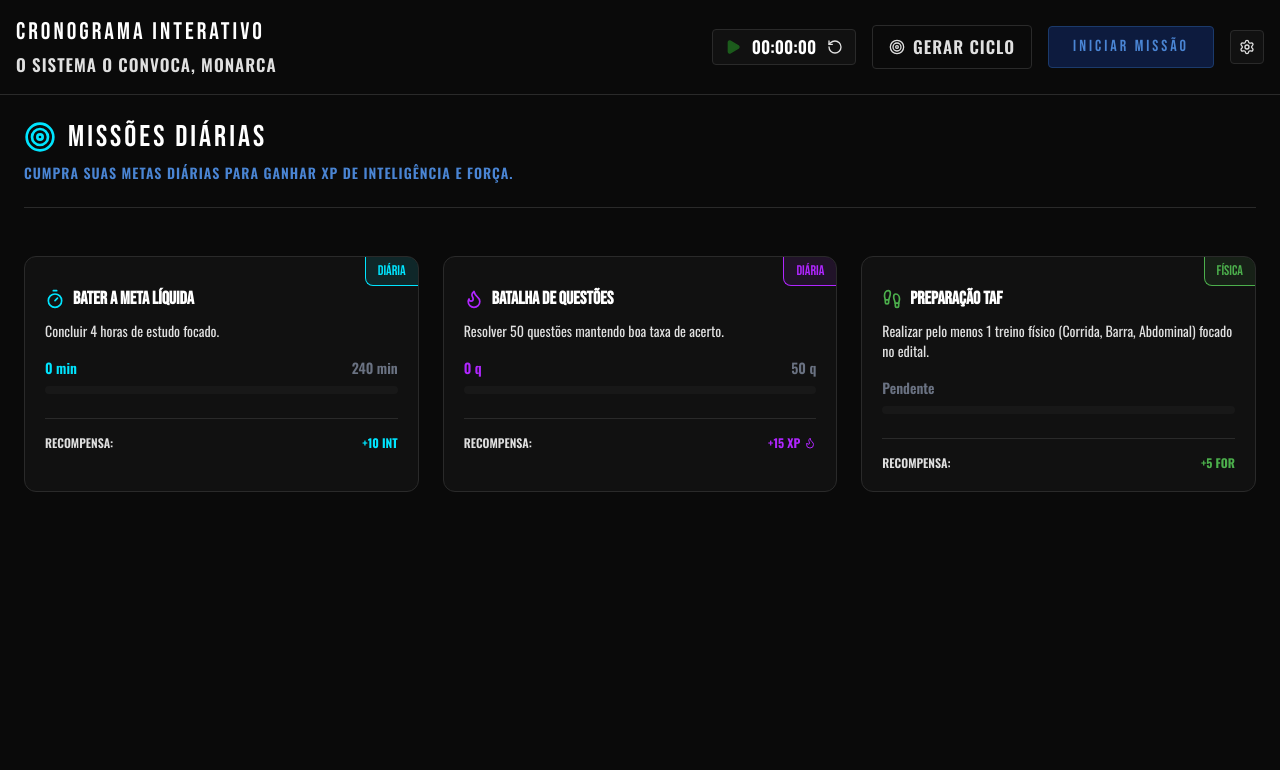
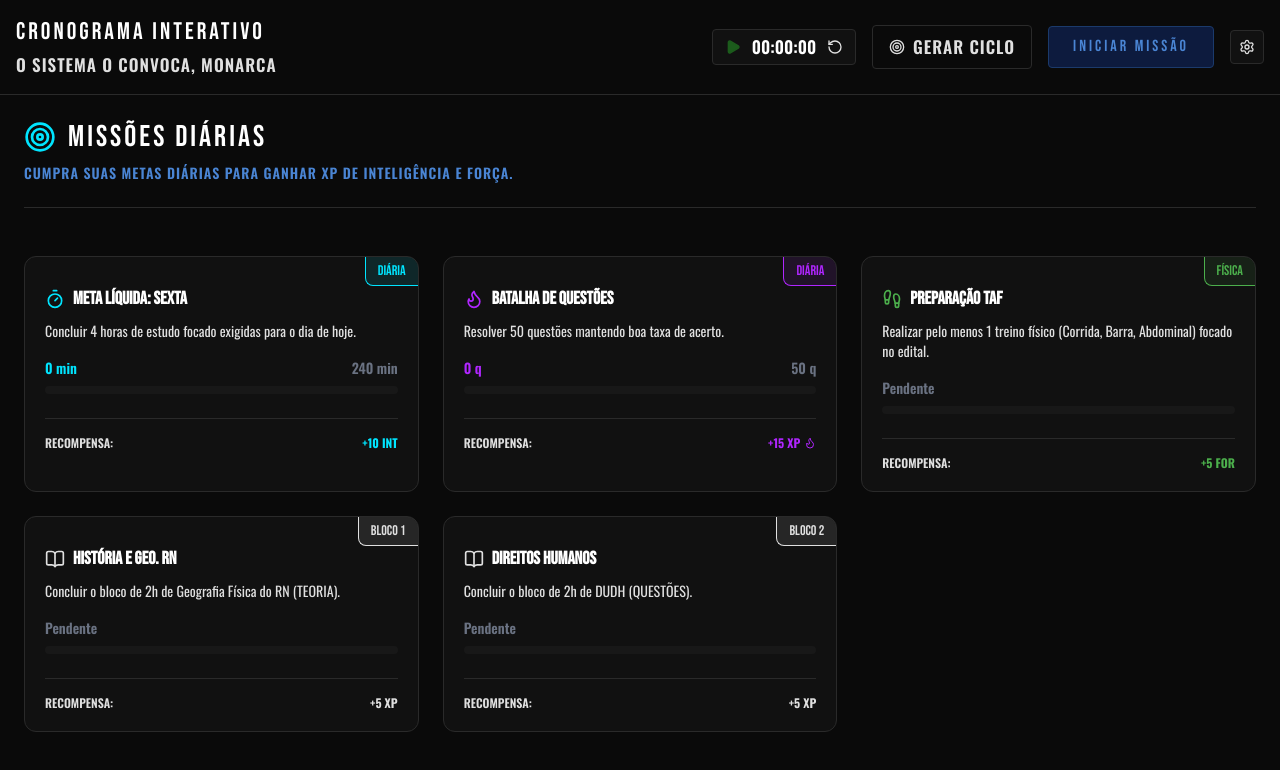
Before and after one commit to Lucas-Medeiros-ADS/sistema_aprovacao, a Next.js app: page /missoes in a window 1280 px wide. Shown: the top 770 px of the page. Built offline with nearby package versions, Linux system fonts and the light colour scheme; no server answers.

Commit message:
feat: missões diárias dinâmicas baseadas no cronograma

```diff
--- a/src/app/DashboardClient.tsx
+++ b/src/app/DashboardClient.tsx
@@ -29,6 +29,7 @@ import { EditalCompleto } from "@/components/EditalCompleto";
 import { OnboardingModal } from "@/components/OnboardingModal";
 import { updateUserName } from "./actions";
 import { LeiSecaPlan } from "@/components/LeiSecaPlan";
+import { getCronogramaAtual } from "@/lib/mockData";
 
 import { WelcomeAnimation } from "@/components/WelcomeAnimation";
 
@@ -56,6 +57,7 @@ export default function DashboardClient({ initialUser, subjects }: { initialUser
   const [isEditingName, setIsEditingName] = useState(false);
   const [activeTab, setActiveTab] = useState<'CICLO' | 'EDITAL' | 'CRONOGRAMA' | 'LEISECA'>('CICLO');
   const [remainingDays, setRemainingDays] = useState(84);
+  const [mockCronograma, setMockCronograma] = useState<any[]>([]);
 
   useEffect(() => {
     const targetDate = new Date("2026-09-13T00:00:00-03:00");
@@ -63,18 +65,9 @@ export default function DashboardClient({ initialUser, subjects }: { initialUser
     const diffTime = targetDate.getTime() - today.getTime();
     const diffDays = Math.ceil(diffTime / (1000 * 60 * 60 * 24));
     setRemainingDays(diffDays > 0 ? diffDays : 0);
+
+    setMockCronograma(getCronogramaAtual());
   }, []);
-
-  // MOCK DO CRONOGRAMA DA SEMANA
-  const mockCronograma = [
-    { dia: "SEGUNDA", horas: "4h", blocos: [{ nome: "Língua Portuguesa", tempo: "2h", assunto: "Compreensão e Interpretação", tipo: "TEORIA" }, { nome: "Direito Penal", tempo: "2h", assunto: "Crimes contra o Patrimônio", tipo: "QUESTÕES" }], atual: true },
-    { dia: "TERÇA", horas: "4h", blocos: [{ nome: "Direito Constitucional", tempo: "2h", assunto: "Direitos Fundamentais", tipo: "TEORIA" }, { nome: "Direitos Humanos", tempo: "2h", assunto: "Pacto de San José", tipo: "QUESTÕES" }], atual: false },
-    { dia: "QUARTA", horas: "4h", blocos: [{ nome: "Direito Administrativo", tempo: "2h", assunto: "Atos Administrativos", tipo: "REVISÃO" }, { nome: "Legislação Específica", tempo: "2h", assunto: "Estatuto da PM", tipo: "TEORIA" }], atual: false },
-    { dia: "QUINTA", horas: "4h", blocos: [{ nome: "Ética Profissional", tempo: "2h", assunto: "Código de Ética", tipo: "TEORIA" }, { nome: "Língua Portuguesa", tempo: "2h", assunto: "Sintaxe", tipo: "QUESTÕES" }], atual: false },
-    { dia: "SEXTA", horas: "4h", blocos: [{ nome: "História e Geo. RN", tempo: "2h", assunto: "Geografia Física do RN", tipo: "TEORIA" }, { nome: "Direitos Humanos", tempo: "2h", assunto: "DUDH", tipo: "QUESTÕES" }], atual: false },
-    { dia: "SÁBADO", horas: "6h", blocos: [{ nome: "Revisão Geral", tempo: "3h", assunto: "Todos os tópicos da semana", tipo: "REVISÃO" }, { nome: "Simulado", tempo: "3h", assunto: "Simulado Inédito", tipo: "PRÁTICA" }], atual: false },
-    { dia: "DOMINGO", horas: "5h", blocos: [{ nome: "Correção Simulado", tempo: "2h", assunto: "Análise de Erros", tipo: "REVISÃO" }, { nome: "Redação", tempo: "3h", assunto: "Tema Atualidades", tipo: "PRÁTICA" }], atual: false },
-  ];
 
   const diaAtual = mockCronograma.find(d => d.atual);
 
--- a/src/app/missoes/page.tsx
+++ b/src/app/missoes/page.tsx
@@ -1,12 +1,16 @@
 import { Header } from "@/components/Header";
-import { Target, Flame, Timer, Footprints } from "lucide-react";
+import { Target, Flame, Timer, Footprints, BookOpen } from "lucide-react";
 import { getDailyProgress } from "../actions";
+import { getCronogramaAtual } from "@/lib/mockData";
 
 export default async function MissoesPage() {
   const progress = await getDailyProgress();
+  const cronograma = getCronogramaAtual();
+  const diaAtual = cronograma.find(d => d.atual);
 
-  // Metas hardcoded (padrão)
-  const GOAL_MINUTES = 240; // 4 horas
+  // Metas dinâmicas
+  const horasMeta = diaAtual ? parseInt(diaAtual.horas) : 4;
+  const GOAL_MINUTES = horasMeta * 60;
   const GOAL_QUESTIONS = 50;
 
   const currentMinutes = progress?.durationMin || 0;
@@ -42,9 +46,9 @@ export default async function MissoesPage() {
                 DIÁRIA
               </div>
               <h3 className="text-lg font-bold text-white mb-2 pr-16 mt-2 flex items-center gap-2">
-                <Timer className="w-5 h-5 text-[#00E5FF]" /> Bater a Meta Líquida
+                <Timer className="w-5 h-5 text-[#00E5FF]" /> Meta Líquida: {diaAtual?.dia}
               </h3>
-              <p className="text-sm text-[#E0E0E0] mb-4">Concluir {GOAL_MINUTES / 60} horas de estudo focado.</p>
+              <p className="text-sm text-[#E0E0E0] mb-4">Concluir {horasMeta} horas de estudo focado exigidas para o dia de hoje.</p>
 
               <div className="space-y-2 mb-6">
                 <div className="flex justify-between font-body font-semibold text-[14px]">
@@ -113,6 +117,33 @@ export default async function MissoesPage() {
               </div>
             </div>
 
+            {/* Quests Dinâmicas dos Blocos de Estudo do Dia */}
+            {diaAtual?.blocos.map((bloco, idx) => (
+              <div key={`bloco-${idx}`} className="bg-[#111] border border-[#2A2A2A] rounded-xl p-5 relative overflow-hidden group transition-all">
+                <div className="absolute top-0 right-0 px-3 py-1 font-title text-sm border-b border-l rounded-bl-lg text-[#E0E0E0] border-[#E0E0E0] bg-[#E0E0E0]/10 z-10">
+                  BLOCO {idx + 1}
+                </div>
+                <h3 className="text-lg font-bold text-white mb-2 pr-16 mt-2 flex items-center gap-2">
+                  <BookOpen className="w-5 h-5 text-[#E0E0E0]" /> {bloco.nome}
+                </h3>
+                <p className="text-sm text-[#E0E0E0] mb-4">Concluir o bloco de {bloco.tempo} de {bloco.assunto} ({bloco.tipo}).</p>
+
+                <div className="space-y-2 mb-6">
+                  <div className="flex justify-between font-body font-semibold text-[14px]">
+                    <span className="text-gray-500">Pendente</span>
+                  </div>
+                  <div className="w-full h-2 bg-[#181818] rounded-full overflow-hidden">
+                    <div className="h-full bg-[#E0E0E0] transition-all duration-1000" style={{ width: '0%' }}></div>
+                  </div>
+                </div>
+
+                <div className="flex justify-between items-center border-t border-[#2A2A2A] pt-4">
+                  <span className="text-xs font-body font-semibold text-[#E0E0E0]">RECOMPENSA:</span>
+                  <span className="text-xs font-bold text-[#E0E0E0] flex items-center gap-1">+5 XP</span>
+                </div>
+              </div>
+            ))}
+
           </div>
         </section>
 
--- /dev/null
+++ b/src/lib/mockData.ts
@@ -0,0 +1,20 @@
+export const mockCronogramaBase = [
+  { dia: "SEGUNDA", horas: "4h", blocos: [{ nome: "Língua Portuguesa", tempo: "2h", assunto: "Compreensão e Interpretação", tipo: "TEORIA" }, { nome: "Direito Penal", tempo: "2h", assunto: "Crimes contra o Patrimônio", tipo: "QUESTÕES" }] },
+  { dia: "TERÇA", horas: "4h", blocos: [{ nome: "Direito Constitucional", tempo: "2h", assunto: "Direitos Fundamentais", tipo: "TEORIA" }, { nome: "Direitos Humanos", tempo: "2h", assunto: "Pacto de San José", tipo: "QUESTÕES" }] },
+  { dia: "QUARTA", horas: "4h", blocos: [{ nome: "Direito Administrativo", tempo: "2h", assunto: "Atos Administrativos", tipo: "REVISÃO" }, { nome: "Legislação Específica", tempo: "2h", assunto: "Estatuto da PM", tipo: "TEORIA" }] },
+  { dia: "QUINTA", horas: "4h", blocos: [{ nome: "Ética Profissional", tempo: "2h", assunto: "Código de Ética", tipo: "TEORIA" }, { nome: "Língua Portuguesa", tempo: "2h", assunto: "Sintaxe", tipo: "QUESTÕES" }] },
+  { dia: "SEXTA", horas: "4h", blocos: [{ nome: "História e Geo. RN", tempo: "2h", assunto: "Geografia Física do RN", tipo: "TEORIA" }, { nome: "Direitos Humanos", tempo: "2h", assunto: "DUDH", tipo: "QUESTÕES" }] },
+  { dia: "SÁBADO", horas: "6h", blocos: [{ nome: "Revisão Geral", tempo: "3h", assunto: "Todos os tópicos da semana", tipo: "REVISÃO" }, { nome: "Simulado", tempo: "3h", assunto: "Simulado Inédito", tipo: "PRÁTICA" }] },
+  { dia: "DOMINGO", horas: "5h", blocos: [{ nome: "Correção Simulado", tempo: "2h", assunto: "Análise de Erros", tipo: "REVISÃO" }, { nome: "Redação", tempo: "3h", assunto: "Tema Atualidades", tipo: "PRÁTICA" }] },
+];
+
+export function getCronogramaAtual() {
+  const diasDaSemana = ["DOMINGO", "SEGUNDA", "TERÇA", "QUARTA", "QUINTA", "SEXTA", "SÁBADO"];
+  const date = new Date();
+  const diaStr = diasDaSemana[date.getDay()];
+
+  return mockCronogramaBase.map(d => ({
+    ...d,
+    atual: d.dia === diaStr
+  }));
+}
```
